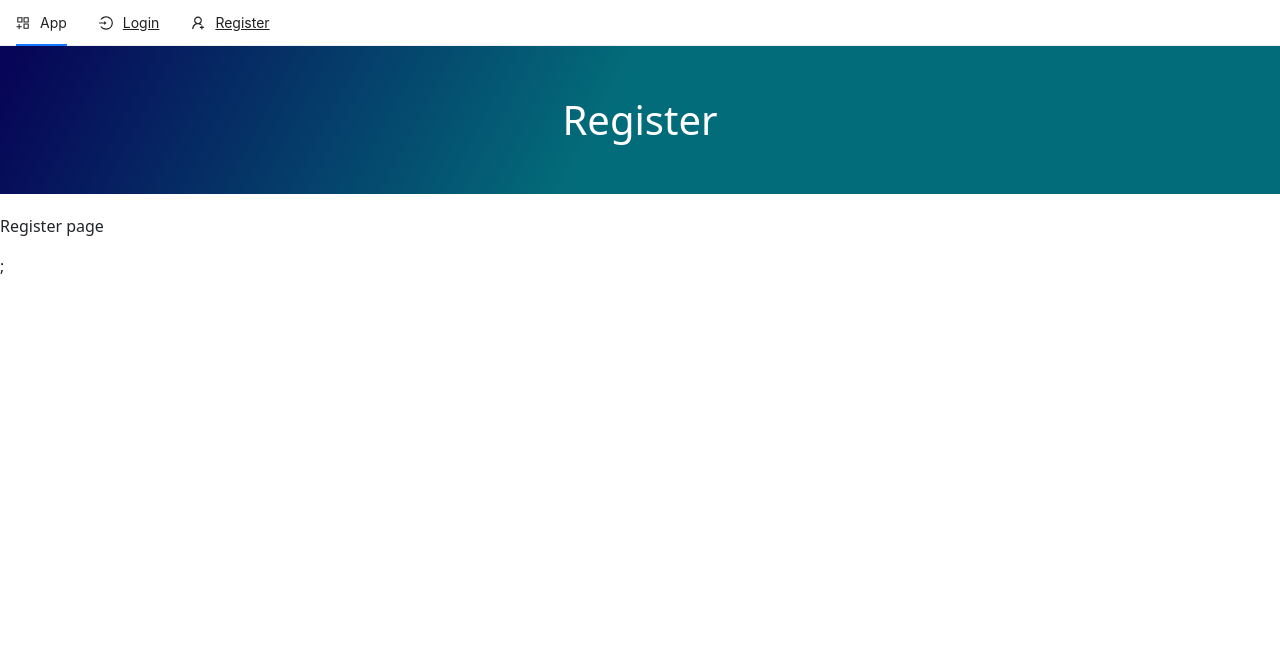
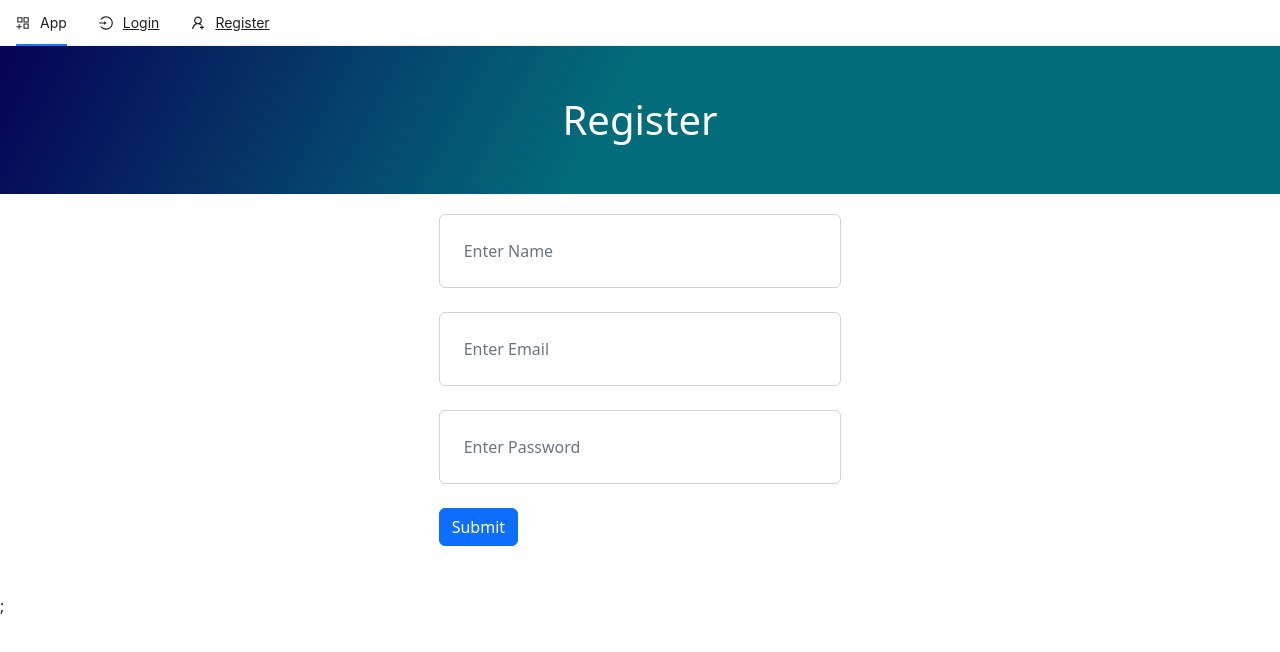
Before and after one commit to ReshmaShrema/eLearning-Market-place, a Next.js app in the folder client/: page /register in a window 1280 px wide. Shown: the top 652 px of the page. Built offline with nearby package versions, Linux system fonts and the light colour scheme.

Commit message:
create registration page

```diff
--- a/client/pages/register.js
+++ b/client/pages/register.js
@@ -1,10 +1,49 @@
+import { useState } from 'react';
+
 const Register = () => {
+    const [name, setName] = useState('');
+    const [email, setEmail] = useState('');
+    const [password, setPassword] = useState('');
+
+    const handleSubmit = (e) => {
+        // call when submit the event
+        // prevent the page reloading when the page is submitted
+        e.preventDefault();
+        console.table({name,email,password})
+    };
     return (
         <>
-            <h1 className="jumbotron">
-                Register
-            </h1>
-            <p>Register page</p>
+            <h1 className="jumbotron">Register</h1>
+            {/* col-md-4 offset-md-4 make it in center */}
+            <div className="container col-md-4 offset-md-4 pb-5">
+                <form onSubmit={handleSubmit}>
+                    <input
+                        type="text"
+                        className="form-control mb-4 p-4"
+                        value={name}
+                        onChange={(e) => setName(e.target.value)}
+                        placeholder="Enter Name"
+                        required
+                    />
+                    <input
+                        type="email"
+                        className="form-control mb-4 p-4"
+                        value={email}
+                        onChange={(e) => setEmail(e.target.value)}
+                        placeholder="Enter Email"
+                        required
+                    />
+                    <input
+                        type="password"
+                        className="form-control mb-4 p-4"
+                        value={password}
+                        onChange={(e) => setPassword(e.target.value)}
+                        placeholder="Enter Password"
+                        required
+                    />
+                    <button className='btn btn-block btn-primary' type='submit'>Submit</button>
+                </form>
+            </div>
         </>
     );
 };
```
Also changed, not shown: 1 other file (tests, documents, lock files or other folders).
